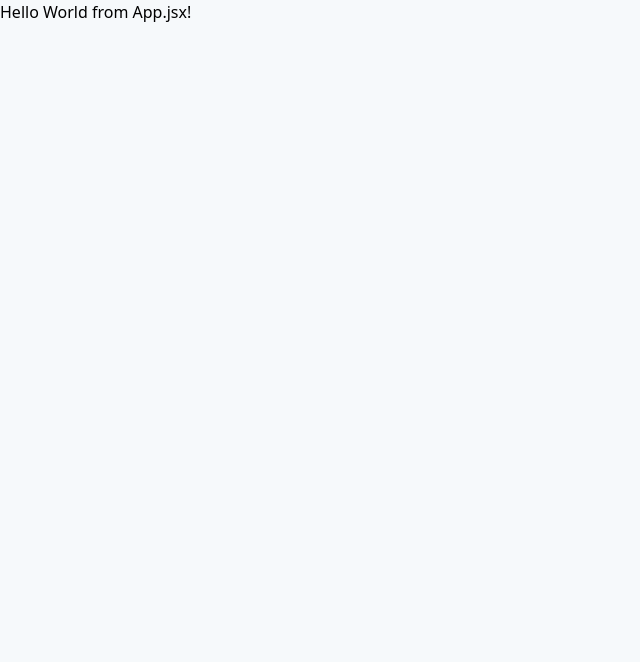
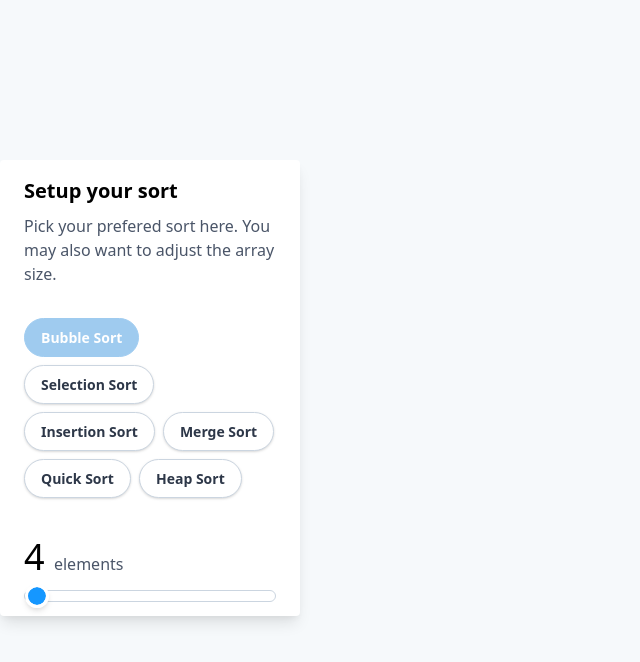
Before and after one commit to arviantodwi/sort-algo-react, a React (Vite) app: page / in a window 1280 px wide. Shown: the top 662 px of the page, without its empty margins (0-640 px from the left). Built offline with nearby package versions, Linux system fonts and the light colour scheme.

Commit message:
🚧 Basic configurator

```diff
--- a/src/components/App.jsx
+++ b/src/components/App.jsx
@@ -1,9 +1,18 @@
 import React from 'react';
 import './app.scss';
+import Configurator from './Configurator';
 
 class App extends React.Component {
   render() {
-    return <div>Hello World from App.jsx!</div>;
+    return (
+      <div className="container mx-auto min-h-screen">
+        <div className="flex pt-40 pb-10 h-screen">
+          <div className="flex-none self-start" style={{ width: '300px' }}>
+            <Configurator />
+          </div>
+        </div>
+      </div>
+    );
   }
 }
 
--- /dev/null
+++ b/src/components/Configurator/Configurator.jsx
@@ -0,0 +1,103 @@
+import React from 'react';
+import './range.scss';
+
+class Configurator extends React.Component {
+  constructor(props) {
+    super(props);
+    this.state = {
+      activeSortButton: null,
+      rangeProgress: 0,
+      rangeValue: null,
+    };
+    this.handleSortButtonClick = this.handleSortButtonClick.bind(this);
+    this.handleRangeOnChange = this.handleRangeOnChange.bind(this);
+  }
+
+  componentDidMount() {
+    this.setState({ activeSortButton: 0 });
+    const range = document.querySelector('.configurator-range input[type="range"]');
+    range.value = range.min;
+    this.setState({ rangeValue: range.value });
+  }
+
+  handleSortButtonClick(index) {
+    if (index === this.state.activeSortButton && this.state.activeSortButton != null) return;
+
+    this.setState({ activeSortButton: index });
+  }
+
+  handleRangeOnChange(event) {
+    const rangeProgress = document.querySelector('.configurator-range__progress-track');
+    const rangeInput = document.querySelector('.configurator-range input[type="range"]');
+
+    this.setState({
+      rangeProgress:
+        event.target.value == event.target.min ? 0 : (event.target.value / event.target.max) * 100,
+      rangeValue: rangeInput.value,
+    });
+  }
+
+  setSortButtonClassName(index) {
+    const base = 'text-sm font-semibold py-2 px-4 mr-0 odd:mr-2 mb-2 rounded-full';
+    const active = 'bg-blue-500 border border-blue-500 text-white opacity-50 cursor-not-allowed';
+    const inactive = 'bg-white hover:bg-gray-100 text-gray-800 border border-gray-400 shadow';
+
+    return base.concat(' ').concat(index === this.state.activeSortButton ? active : inactive);
+  }
+
+  render() {
+    const sortButtons = ['Bubble', 'Selection', 'Insertion', 'Merge', 'Quick', 'Heap'];
+
+    return (
+      <div className="bg-white rounded shadow-lg">
+        <div className="px-6 py-4">
+          <div className="font-bold text-xl mb-2">Setup your sort</div>
+          <p className="text-gray-700 text-base">
+            Pick your prefered sort here. You may also want to adjust the array size.
+          </p>
+        </div>
+        <div className="flex flex-wrap px-6 pt-4 pb-2">
+          {sortButtons.map((item, idx) => (
+            <button
+              className={this.setSortButtonClassName(idx)}
+              key={idx}
+              disabled={this.state.activeSortButton === idx}
+              aria-disabled={this.state.activeSortButton === idx}
+              onClick={() => this.handleSortButtonClick(idx)}
+            >
+              {`${item} Sort`}
+            </button>
+          ))}
+        </div>
+        <div className="px-6 pt-4 pb-2">
+          <div className="configurator-range w-full">
+            <div className="text-4xl">
+              {this.state.rangeValue}&nbsp;
+              <small className="text-base text-gray-700">elements</small>
+            </div>
+            <div className="configurator-range__container">
+              <div
+                className="configurator-range configurator-range__progress-track w-full"
+                style={{
+                  width: `calc(${this.state.rangeProgress}% - ${
+                    (12 * this.state.rangeProgress) / 100
+                  }px)`,
+                }}
+              ></div>
+              <input
+                className="w-full"
+                type="range"
+                min="4"
+                max="256"
+                step="4"
+                onChange={this.handleRangeOnChange}
+              />
+            </div>
+          </div>
+        </div>
+      </div>
+    );
+  }
+}
+
+export default Configurator;
--- /dev/null
+++ b/src/components/Configurator/index.js
@@ -0,0 +1,3 @@
+import Configurator from './Configurator';
+
+export default Configurator;
--- /dev/null
+++ b/src/components/Configurator/range.scss
@@ -0,0 +1,61 @@
+.configurator-range {
+  &__container {
+    height: 24px;
+    position: relative;
+  }
+
+  &__progress-track {
+    min-width: 12px;
+    height: 12px;
+    position: absolute;
+    top: 50%;
+    left: 1px;
+    transform: translateY(-50%);
+    background-color: #1597ff;
+    border: solid 1px #2b6cb0;
+    border-left: 0;
+    border-radius: 6px;
+    pointer-events: none;
+  }
+
+  input[type='range'] {
+    // outline: 0;
+    border: 0;
+    border-radius: 12px;
+    // width: 400px;
+    // max-width: 100%;
+    // margin: 24px 0 16px;
+    transition: box-shadow 0.2s ease-in-out;
+
+    & {
+      height: 12px;
+      appearance: none;
+      background-color: #fff;
+      border: solid 1px #cbd5e0;
+    }
+
+    // Chrome, Safari and other webkit-based browsers
+    &::-webkit-slider-runnable-track {
+      height: 24px;
+      appearance: none;
+      color: #444;
+      // margin-top: -1px;
+      transition: box-shadow 0.2s ease-in-out;
+    }
+    &::-webkit-slider-thumb {
+      width: 24px;
+      height: 24px;
+      appearance: none;
+      cursor: ew-resize;
+      // background: #fff;
+      // box-shadow: 0 0 0 1px #000, -332px 0 0 320px #1597ff, inset 0 0 0 24px #1597ff;
+      box-shadow: 0 4px 6px -1px rgba(0, 0, 0, 0.1), 0 2px 4px -1px rgba(0, 0, 0, 0.06),
+        inset 0 0 0 24px #1597ff;
+      border-radius: 50%;
+      border: solid 3px #fff;
+      transition: box-shadow 0.2s ease-in-out;
+      position: relative;
+      // top: 1px;
+    }
+  }
+}
```
